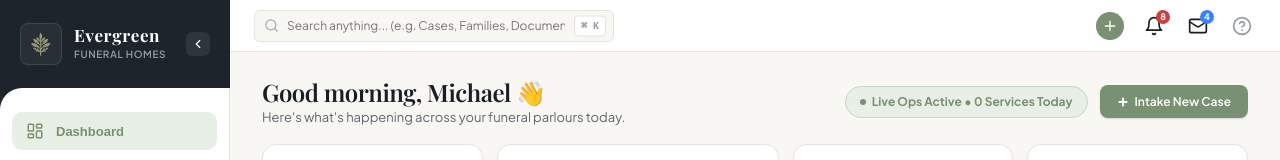
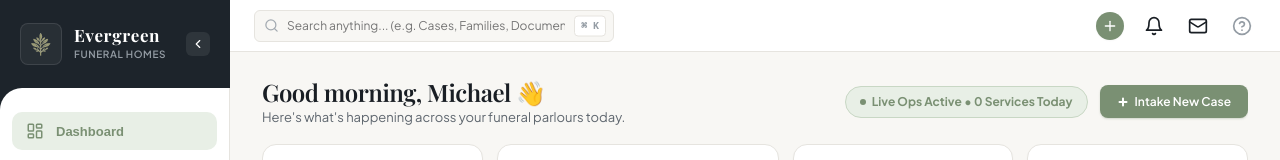
Before and after one commit to sanjaymarwal448-lab/Funeral_CRM, a React (Vite) app: page / in a window 1280 px wide. Shown: the top 160 px of the page. Built offline with nearby package versions, Linux system fonts and the light colour scheme; a web font is replaced by a local one.

Commit message:
Bind global header notification bell and mail badge counts reactively to CRM context states

```diff
--- a/src/components/layout/Header.tsx
+++ b/src/components/layout/Header.tsx
@@ -4,8 +4,11 @@ import { Search, Plus, Bell, Mail, HelpCircle } from 'lucide-react';
 import { NotificationPopover } from '../common/NotificationPopover';
 
 export const Header: React.FC = () => {
-  const { searchQuery, setSearchQuery, setIsCreateCaseModalOpen, setCurrentModule } = useCRM();
+  const { searchQuery, setSearchQuery, setIsCreateCaseModalOpen, setCurrentModule, notifications, conversations } = useCRM();
   const [isNotifOpen, setIsNotifOpen] = useState(false);
+
+  const unreadNotificationsCount = notifications.filter(n => !n.read).length;
+  const unreadMessagesCount = conversations.reduce((sum, c) => sum + c.unreadCount, 0);
 
   return (
     <header
@@ -91,7 +94,7 @@ export const Header: React.FC = () => {
           <Plus size={16} />
         </button>
 
-        {/* Bell with badge 8 */}
+        {/* Bell with badge */}
         <div style={{ position: 'relative' }}>
           <button
             onClick={() => setIsNotifOpen(prev => !prev)}
@@ -109,6 +112,7 @@ export const Header: React.FC = () => {
           >
             <Bell size={20} />
           </button>
+          {unreadNotificationsCount > 0 && (
             <span
               style={{
                 position: 'absolute',
@@ -126,11 +130,12 @@ export const Header: React.FC = () => {
                 justifyContent: 'center'
               }}
             >
-            8
+              {unreadNotificationsCount}
             </span>
+          )}
         </div>
 
-        {/* Mail with badge 4 */}
+        {/* Mail with badge */}
         <div style={{ position: 'relative' }}>
           <button
             onClick={() => setCurrentModule('Communications')}
@@ -148,6 +153,7 @@ export const Header: React.FC = () => {
           >
             <Mail size={20} />
           </button>
+          {unreadMessagesCount > 0 && (
             <span
               style={{
                 position: 'absolute',
@@ -165,8 +171,9 @@ export const Header: React.FC = () => {
                 justifyContent: 'center'
               }}
             >
-            4
+              {unreadMessagesCount}
             </span>
+          )}
         </div>
 
         {/* Help icon */}
```
Lines whose indentation alone changed are shown as unchanged.
